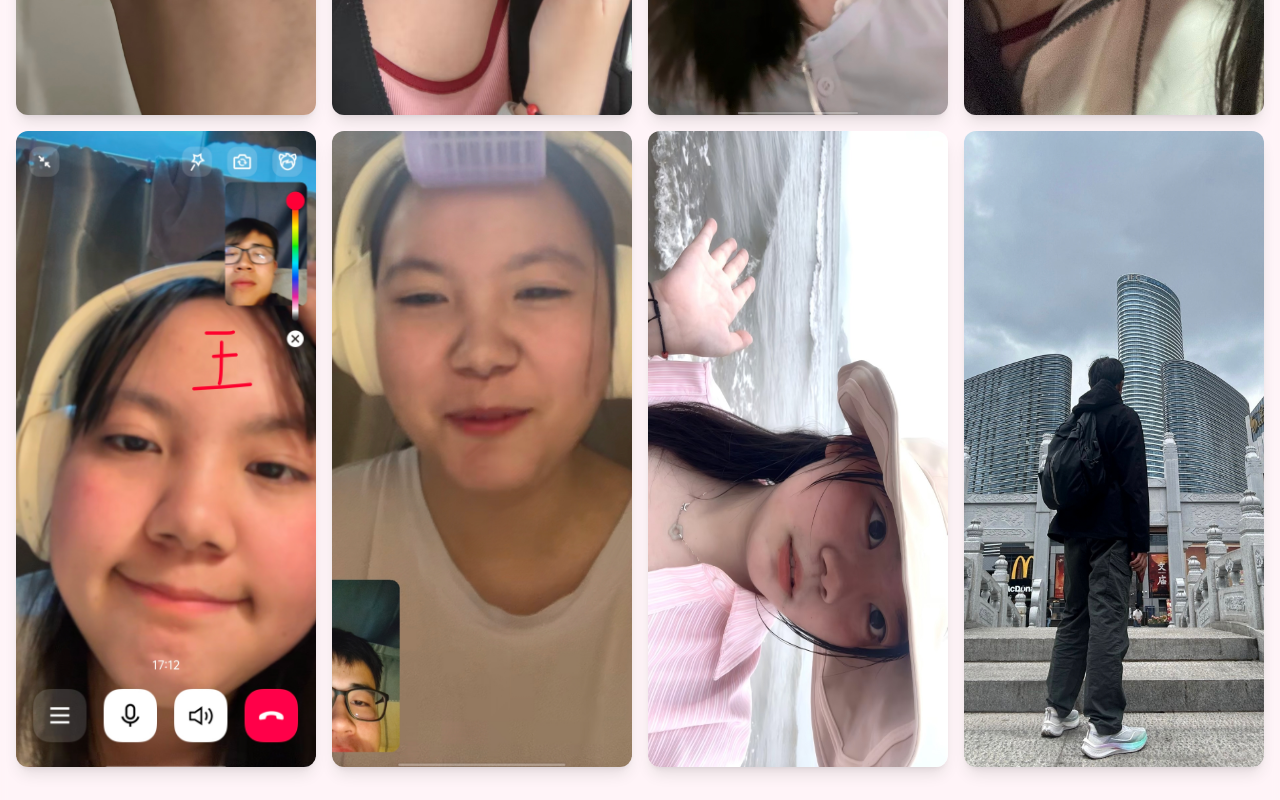
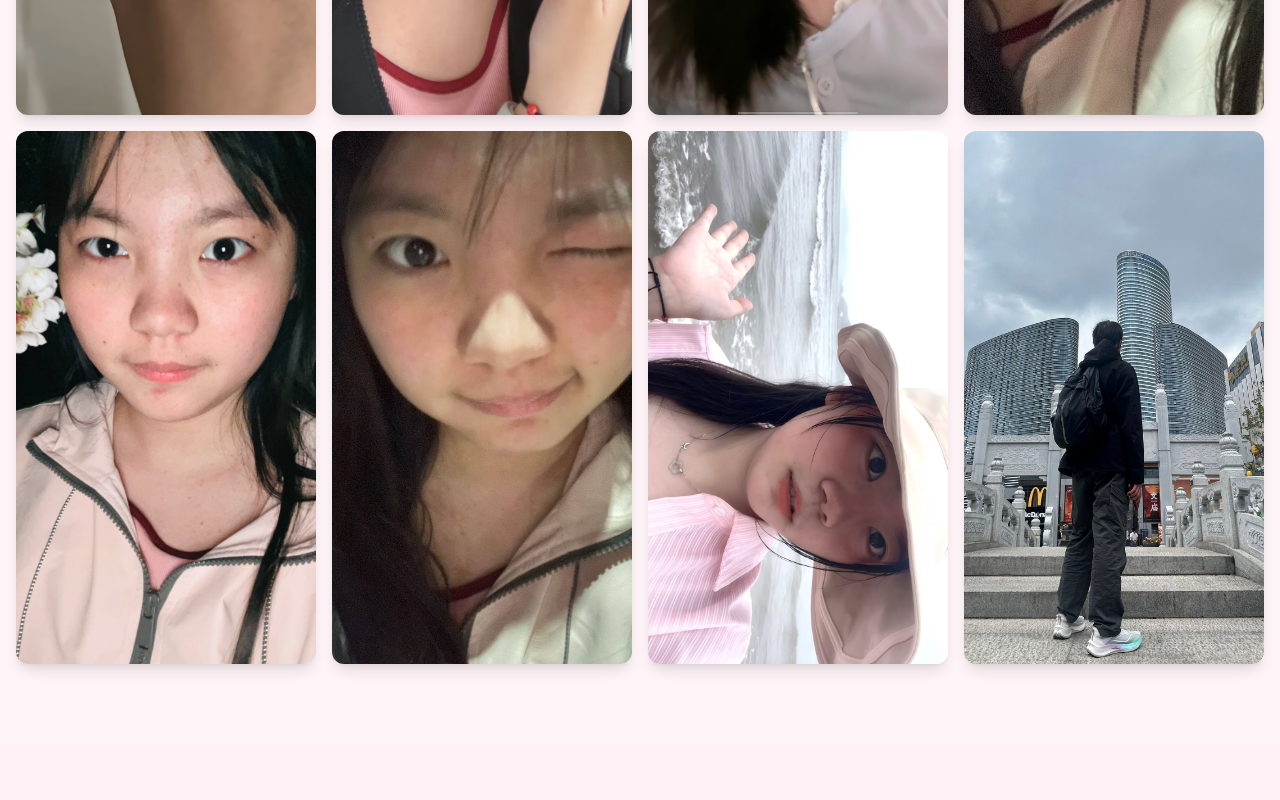
Before and after one commit to hekunkun11/lulu, a plain HTML site: page index.html in a window 1280 px wide. Shown: the part 3160-3960 px from the top of the page. Drawn offline with nearby package versions, Linux system fonts and the light colour scheme; animation ran at ten frames a second.

Commit message:
update
update images

```diff
--- a/index.html
+++ b/index.html
@@ -269,11 +269,11 @@
                 </div>
                 <!-- 照片 5 -->
                 <div class="overflow-hidden rounded-xl shadow-lg group animate-fade-in opacity-0" style="animation-delay: 0.8s;">
-                    <img src="images/us8.jpg" alt="照片5" class="w-full h-full object-cover transition-transform duration-700 group-hover:scale-110">
+                    <img src="images/us8.png" alt="照片5" class="w-full h-full object-cover transition-transform duration-700 group-hover:scale-110">
                 </div>
                 <!-- 照片 6 -->
                 <div class="overflow-hidden rounded-xl shadow-lg group animate-fade-in opacity-0" style="animation-delay: 0.9s;">
-                    <img src="images/us9.jpg" alt="照片6" class="w-full h-full object-cover transition-transform duration-700 group-hover:scale-110">
+                    <img src="images/us9.png" alt="照片6" class="w-full h-full object-cover transition-transform duration-700 group-hover:scale-110">
                 </div>
                 <!-- 照片 7 -->
                 <div class="overflow-hidden rounded-xl shadow-lg group animate-fade-in opacity-0" style="animation-delay: 1s;">
```
Also changed, not shown: images/us8.jpg (deleted), images/us8.png (added), images/us9.jpg (deleted), images/us9.png (added).
